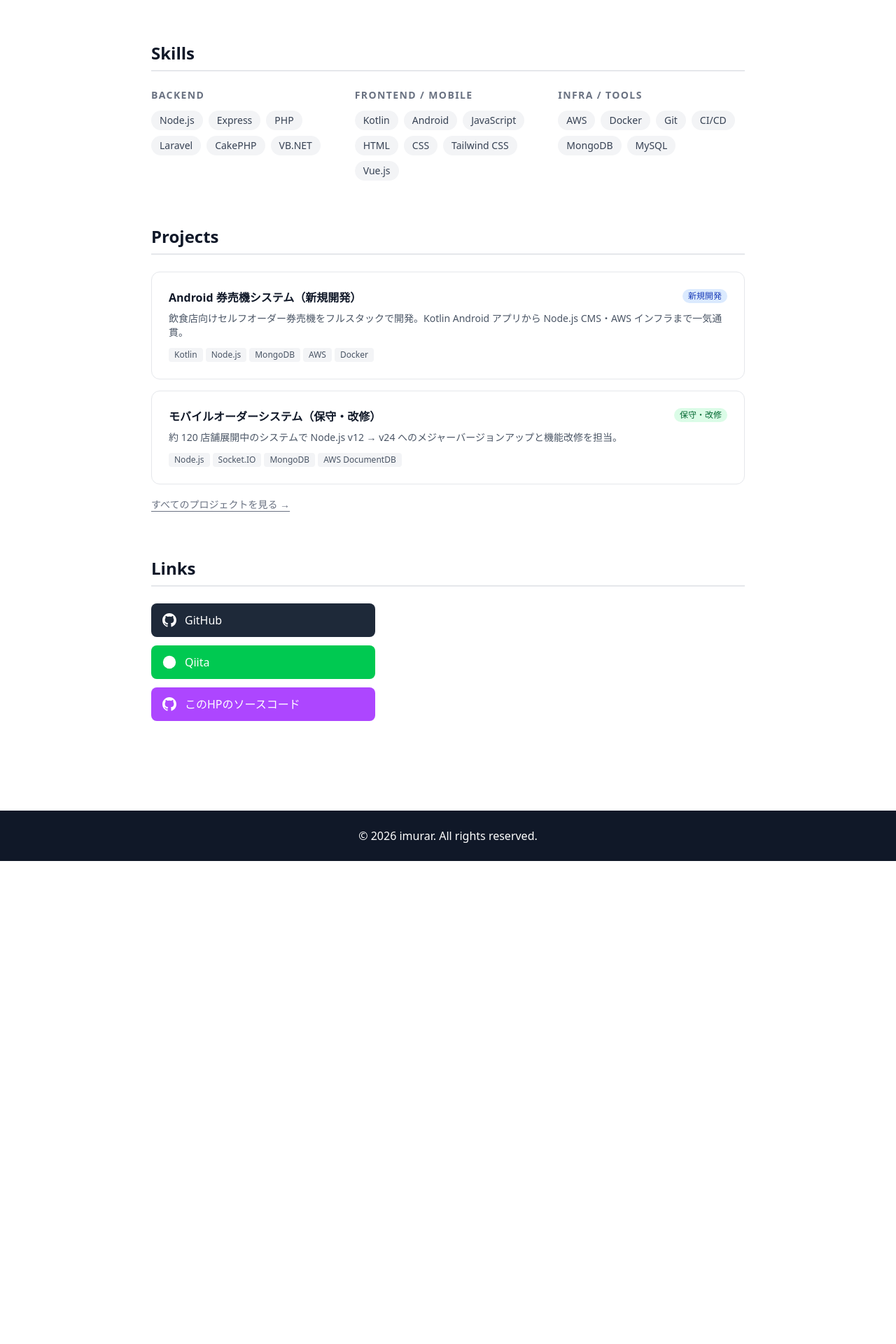
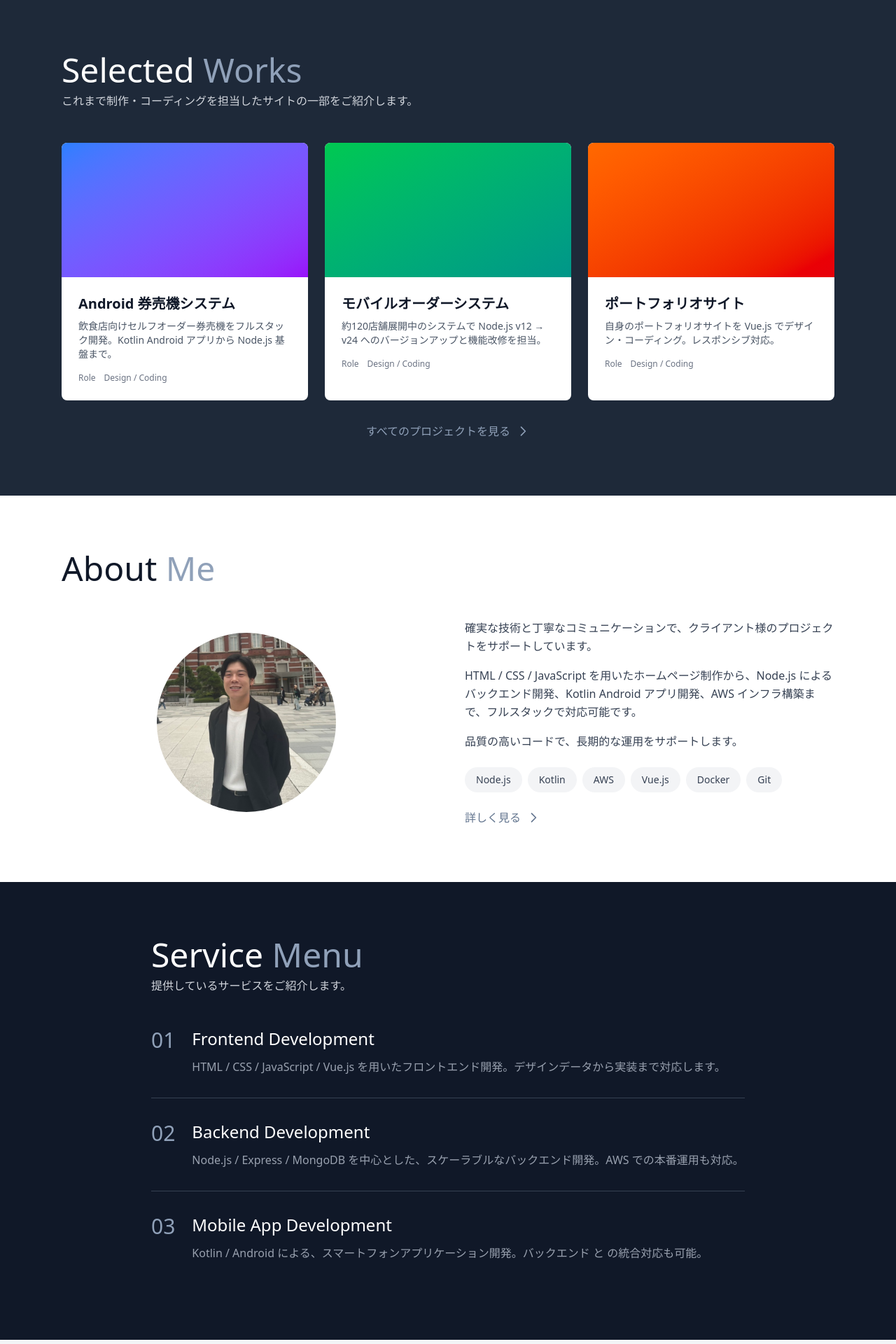
Before and after one commit to imurar/imurar-portfolio, a Vue app: page /demo/safe-area in a window 1280 px wide. Shown: the part 640-2560 px from the top of the page at 70% size. Before the commit the page ends 1870 px from the top, so only its background shows below. Built offline with nearby package versions, Linux system fonts and the light colour scheme.

Commit message:
[refactor] HOME ページのセクション構成・コンテンツを更新

```diff
--- a/src/views/HomeView.vue
+++ b/src/views/HomeView.vue
@@ -12,101 +12,132 @@
     </div>
   </section>
 
-  <!-- コンテンツ -->
-  <div class="max-w-4xl mx-auto px-6 py-12 w-full">
-    <!-- スキル -->
-    <section class="mb-16 mt-4">
-      <h2 class="text-2xl font-bold mb-6 pb-2 border-b-2 border-gray-200">Skills</h2>
+  <!-- 実績 / Selected Works -->
+  <section class="bg-gray-800 text-white py-20">
+    <div class="max-w-6xl mx-auto px-6 w-full">
+      <div class="mb-12">
+        <h2 class="text-5xl font-light mb-2">Selected <span class="text-slate-400">Works</span></h2>
+        <p class="text-gray-300">これまで制作・コーディングを担当したサイトの一部をご紹介します。</p>
+      </div>
       <div class="grid grid-cols-1 md:grid-cols-3 gap-6">
-        <div>
-          <h3 class="text-sm font-bold uppercase tracking-widest text-gray-500 mb-3">Backend</h3>
-          <div class="flex flex-wrap gap-2">
-            <span v-for="s in ['Node.js', 'Express', 'PHP', 'Laravel', 'CakePHP', 'VB.NET']" :key="s"
-              class="px-3 py-1 bg-gray-100 text-gray-700 text-sm rounded-full">{{ s }}</span>
+        <div class="bg-white text-gray-900 rounded-lg overflow-hidden hover:shadow-lg transition">
+          <div class="h-48 bg-gradient-to-br from-blue-500 to-purple-600"></div>
+          <div class="p-6">
+            <h3 class="text-xl font-bold mb-2">Android 券売機システム</h3>
+            <p class="text-sm text-gray-600 mb-4">飲食店向けセルフオーダー券売機をフルスタック開発。Kotlin Android アプリから Node.js 基盤まで。</p>
+            <div class="text-xs text-gray-500">Role　Design / Coding</div>
           </div>
         </div>
-        <div>
-          <h3 class="text-sm font-bold uppercase tracking-widest text-gray-500 mb-3">Frontend / Mobile</h3>
-          <div class="flex flex-wrap gap-2">
-            <span v-for="s in ['Kotlin', 'Android', 'JavaScript', 'HTML', 'CSS', 'Tailwind CSS', 'Vue.js']" :key="s"
-              class="px-3 py-1 bg-gray-100 text-gray-700 text-sm rounded-full">{{ s }}</span>
+        <div class="bg-white text-gray-900 rounded-lg overflow-hidden hover:shadow-lg transition">
+          <div class="h-48 bg-gradient-to-br from-green-500 to-teal-600"></div>
+          <div class="p-6">
+            <h3 class="text-xl font-bold mb-2">モバイルオーダーシステム</h3>
+            <p class="text-sm text-gray-600 mb-4">約120店舗展開中のシステムで Node.js v12 → v24 へのバージョンアップと機能改修を担当。</p>
+            <div class="text-xs text-gray-500">Role　Design / Coding</div>
           </div>
         </div>
-        <div>
-          <h3 class="text-sm font-bold uppercase tracking-widest text-gray-500 mb-3">Infra / Tools</h3>
-          <div class="flex flex-wrap gap-2">
-            <span v-for="s in ['AWS', 'Docker', 'Git', 'CI/CD', 'MongoDB', 'MySQL']" :key="s"
-              class="px-3 py-1 bg-gray-100 text-gray-700 text-sm rounded-full">{{ s }}</span>
+        <div class="bg-white text-gray-900 rounded-lg overflow-hidden hover:shadow-lg transition">
+          <div class="h-48 bg-gradient-to-br from-orange-500 to-red-600"></div>
+          <div class="p-6">
+            <h3 class="text-xl font-bold mb-2">ポートフォリオサイト</h3>
+            <p class="text-sm text-gray-600 mb-4">自身のポートフォリオサイトを Vue.js でデザイン・コーディング。レスポンシブ対応。</p>
+            <div class="text-xs text-gray-500">Role　Design / Coding</div>
           </div>
         </div>
       </div>
-    </section>
+      <div class="mt-8 text-center">
+        <router-link to="/projects" class="text-slate-400 hover:text-slate-300 transition inline-flex items-center gap-2">
+          すべてのプロジェクトを見る
+          <svg class="w-5 h-5" fill="none" stroke="currentColor" viewBox="0 0 24 24">
+            <path stroke-linecap="round" stroke-linejoin="round" stroke-width="2" d="M9 5l7 7-7 7" />
+          </svg>
+        </router-link>
+      </div>
+    </div>
+  </section>
 
-    <!-- プロジェクト -->
-    <section class="mb-16">
-      <h2 class="text-2xl font-bold mb-6 pb-2 border-b-2 border-gray-200">Projects</h2>
-      <div class="space-y-4">
-        <div class="border border-gray-200 rounded-xl p-6 hover:shadow-md transition">
-          <div class="flex justify-between items-start gap-2 mb-2">
-            <h3 class="font-bold">Android 券売機システム（新規開発）</h3>
-            <span class="text-xs bg-blue-100 text-blue-800 px-2 py-0.5 rounded-full shrink-0">新規開発</span>
+  <!-- About Me -->
+  <section class="py-20">
+    <div class="max-w-6xl mx-auto px-6 w-full">
+      <h2 class="text-5xl font-light mb-12">About <span class="text-slate-400">Me</span></h2>
+      <div class="grid grid-cols-1 md:grid-cols-2 gap-12 items-center">
+        <div class="flex justify-center">
+          <img src="/images/profile.jpg" alt="プロフィール写真" class="w-64 h-64 rounded-full object-cover">
+        </div>
+        <div>
+          <p class="text-gray-700 mb-4 leading-relaxed">確実な技術と丁寧なコミュニケーションで、クライアント様のプロジェクトをサポートしています。</p>
+          <p class="text-gray-700 mb-4 leading-relaxed">HTML / CSS / JavaScript を用いたホームページ制作から、Node.js によるバックエンド開発、Kotlin Android アプリ開発、AWS インフラ構築まで、フルスタックで対応可能です。</p>
+          <p class="text-gray-700 mb-6 leading-relaxed">品質の高いコードで、長期的な運用をサポートします。</p>
+          <div class="flex flex-wrap gap-2">
+            <span class="px-4 py-2 bg-gray-100 text-gray-700 text-sm rounded-full">Node.js</span>
+            <span class="px-4 py-2 bg-gray-100 text-gray-700 text-sm rounded-full">Kotlin</span>
+            <span class="px-4 py-2 bg-gray-100 text-gray-700 text-sm rounded-full">AWS</span>
+            <span class="px-4 py-2 bg-gray-100 text-gray-700 text-sm rounded-full">Vue.js</span>
+            <span class="px-4 py-2 bg-gray-100 text-gray-700 text-sm rounded-full">Docker</span>
+            <span class="px-4 py-2 bg-gray-100 text-gray-700 text-sm rounded-full">Git</span>
           </div>
-          <p class="text-sm text-gray-600 mb-3">飲食店向けセルフオーダー券売機をフルスタックで開発。Kotlin Android アプリから Node.js CMS・AWS インフラまで一気通貫。</p>
-          <div class="flex flex-wrap gap-1">
-            <span v-for="t in ['Kotlin', 'Node.js', 'MongoDB', 'AWS', 'Docker']" :key="t"
-              class="text-xs bg-gray-100 text-gray-600 px-2 py-0.5 rounded">{{ t }}</span>
-          </div>
-        </div>
-        <div class="border border-gray-200 rounded-xl p-6 hover:shadow-md transition">
-          <div class="flex justify-between items-start gap-2 mb-2">
-            <h3 class="font-bold">モバイルオーダーシステム（保守・改修）</h3>
-            <span class="text-xs bg-green-100 text-green-800 px-2 py-0.5 rounded-full shrink-0">保守・改修</span>
-          </div>
-          <p class="text-sm text-gray-600 mb-3">約 120 店舗展開中のシステムで Node.js v12 → v24 へのメジャーバージョンアップと機能改修を担当。</p>
-          <div class="flex flex-wrap gap-1">
-            <span v-for="t in ['Node.js', 'Socket.IO', 'MongoDB', 'AWS DocumentDB']" :key="t"
-              class="text-xs bg-gray-100 text-gray-600 px-2 py-0.5 rounded">{{ t }}</span>
+          <div class="mt-6">
+            <router-link to="/about" class="inline-flex items-center gap-2 text-slate-500 hover:text-slate-600 transition">
+              詳しく見る
+              <svg class="w-5 h-5" fill="none" stroke="currentColor" viewBox="0 0 24 24">
+                <path stroke-linecap="round" stroke-linejoin="round" stroke-width="2" d="M9 5l7 7-7 7" />
+              </svg>
+            </router-link>
           </div>
         </div>
       </div>
-      <div class="mt-4">
-        <router-link to="/projects" class="text-sm text-gray-500 hover:text-gray-800 transition underline underline-offset-4">
-          すべてのプロジェクトを見る →
+    </div>
+  </section>
+
+  <!-- サービスメニュー -->
+  <section class="bg-gray-900 text-white py-20">
+    <div class="max-w-4xl mx-auto px-6 w-full">
+      <h2 class="text-5xl font-light mb-2">Service <span class="text-slate-400">Menu</span></h2>
+      <p class="text-gray-300 mb-12">提供しているサービスをご紹介します。</p>
+      <div class="space-y-8">
+        <div class="border-b border-gray-700 pb-8">
+          <div class="flex gap-6">
+            <span class="text-slate-400 text-3xl font-light">01</span>
+            <div>
+              <h3 class="text-2xl font-light mb-3">Frontend Development</h3>
+              <p class="text-gray-400">HTML / CSS / JavaScript / Vue.js を用いたフロントエンド開発。デザインデータから実装まで対応します。</p>
+            </div>
+          </div>
+        </div>
+        <div class="border-b border-gray-700 pb-8">
+          <div class="flex gap-6">
+            <span class="text-slate-400 text-3xl font-light">02</span>
+            <div>
+              <h3 class="text-2xl font-light mb-3">Backend Development</h3>
+              <p class="text-gray-400">Node.js / Express / MongoDB を中心とした、スケーラブルなバックエンド開発。AWS での本番運用も対応。</p>
+            </div>
+          </div>
+        </div>
+        <div class="pb-8">
+          <div class="flex gap-6">
+            <span class="text-slate-400 text-3xl font-light">03</span>
+            <div>
+              <h3 class="text-2xl font-light mb-3">Mobile App Development</h3>
+              <p class="text-gray-400">Kotlin / Android による、スマートフォンアプリケーション開発。バックエンド と の統合対応も可能。</p>
+            </div>
+          </div>
+        </div>
+      </div>
+    </div>
+  </section>
+
+  <!-- コンタクト -->
+  <section class="py-20 bg-gray-100">
+    <div class="max-w-2xl mx-auto px-6 w-full">
+      <div class="bg-white rounded-lg p-12 text-center">
+        <p class="text-gray-700 mb-4 leading-relaxed">案件のご相談やお気軽にお問い合わせください。</p>
+        <p class="text-gray-700 mb-8 leading-relaxed">ホームページ制作から Web 開発まで、確実な技術でプロジェクトをサポートします。</p>
+        <router-link to="/contact" class="inline-block bg-slate-700 hover:bg-slate-800 text-white font-semibold px-8 py-3 rounded transition">
+          お問い合わせ
         </router-link>
       </div>
-    </section>
-
-    <!-- リンク -->
-    <section class="mb-8">
-      <h2 class="text-2xl font-bold mb-6 pb-2 border-b-2 border-gray-200">Links</h2>
-      <div class="space-y-3 max-w-xs">
-        <a href="https://github.com/imurar" target="_blank"
-          class="flex items-center gap-3 bg-gray-800 hover:bg-gray-900 text-white px-4 py-3 rounded-lg transition">
-          <svg class="w-5 h-5" fill="currentColor" viewBox="0 0 20 20">
-            <path fill-rule="evenodd" d="M10 0C4.477 0 0 4.484 0 10.017c0 4.425 2.865 8.18 6.839 9.49.5.092.682-.217.682-.482 0-.237-.008-.868-.013-1.703-2.782.603-3.369-1.343-3.369-1.343-.454-1.156-1.11-1.463-1.11-1.463-.908-.62.069-.608.069-.608 1.003.07 1.531 1.032 1.531 1.032.892 1.53 2.341 1.545 2.914 1.209.092-.937.35-1.546.636-1.903-2.22-.253-4.555-1.11-4.555-4.943 0-1.091.39-1.984 1.029-2.683-.103-.253-.446-1.27.098-2.647 0 0 .84-.269 2.75 1.025A9.578 9.578 0 0110 4.817c.85.004 1.705.114 2.504.336 1.909-1.294 2.747-1.025 2.747-1.025.546 1.377.203 2.394.1 2.647.64.699 1.028 1.592 1.028 2.683 0 3.842-2.339 4.687-4.566 4.935.359.309.678.919.678 1.852 0 1.336-.012 2.415-.012 2.743 0 .267.18.578.688.48C17.138 18.192 20 14.435 20 10.017 20 4.484 15.522 0 10 0z" clip-rule="evenodd" />
-          </svg>
-          GitHub
-        </a>
-        <a href="https://qiita.com/imurar" target="_blank"
-          class="flex items-center gap-3 bg-green-500 hover:bg-green-600 text-white px-4 py-3 rounded-lg transition">
-          <svg class="w-5 h-5" viewBox="0 0 24 24" fill="currentColor" xmlns="http://www.w3.org/2000/svg">
-            <circle cx="12" cy="12" r="11" fill="currentColor"/>
-            <path d="M8 10C8 8.9 7.1 8 6 8C4.9 8 4 8.9 4 10C4 11.1 4.9 12 6 12C7.1 12 8 11.1 8 10Z" fill="white"/>
-            <path d="M16 10C16 8.9 15.1 8 14 8C12.9 8 12 8.9 12 10C12 11.1 12.9 12 14 12C15.1 12 16 11.1 16 10Z" fill="white"/>
-            <path d="M10 16C10 15.4 10.4 15 11 15H13C13.6 15 14 15.4 14 16C14 16.6 13.6 17 13 17H11C10.4 17 10 16.6 10 16Z" fill="white"/>
-          </svg>
-          Qiita
-        </a>
-        <a href="https://github.com/imurar/imurar.github.io" target="_blank"
-          class="flex items-center gap-3 bg-purple-500 hover:bg-purple-600 text-white px-4 py-3 rounded-lg transition">
-          <svg class="w-5 h-5" fill="currentColor" viewBox="0 0 20 20">
-            <path fill-rule="evenodd" d="M10 0C4.477 0 0 4.484 0 10.017c0 4.425 2.865 8.18 6.839 9.49.5.092.682-.217.682-.482 0-.237-.008-.868-.013-1.703-2.782.603-3.369-1.343-3.369-1.343-.454-1.156-1.11-1.463-1.11-1.463-.908-.62.069-.608.069-.608 1.003.07 1.531 1.032 1.531 1.032.892 1.53 2.341 1.545 2.914 1.209.092-.937.35-1.546.636-1.903-2.22-.253-4.555-1.11-4.555-4.943 0-1.091.39-1.984 1.029-2.683-.103-.253-.446-1.27.098-2.647 0 0 .84-.269 2.75 1.025A9.578 9.578 0 0110 4.817c.85.004 1.705.114 2.504.336 1.909-1.294 2.747-1.025 2.747-1.025.546 1.377.203 2.394.1 2.647.64.699 1.028 1.592 1.028 2.683 0 3.842-2.339 4.687-4.566 4.935.359.309.678.919.678 1.852 0 1.336-.012 2.415-.012 2.743 0 .267.18.578.688.48C17.138 18.192 20 14.435 20 10.017 20 4.484 15.522 0 10 0z" clip-rule="evenodd" />
-          </svg>
-          このHPのソースコード
-        </a>
-      </div>
-    </section>
-  </div>
+    </div>
+  </section>
 </template>
 
 <script setup>
```
